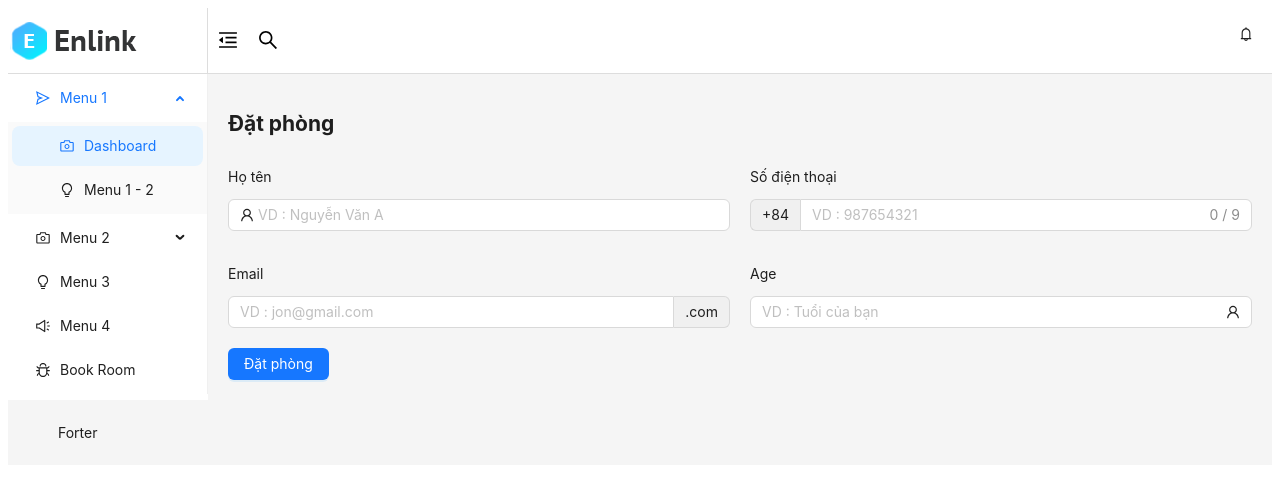
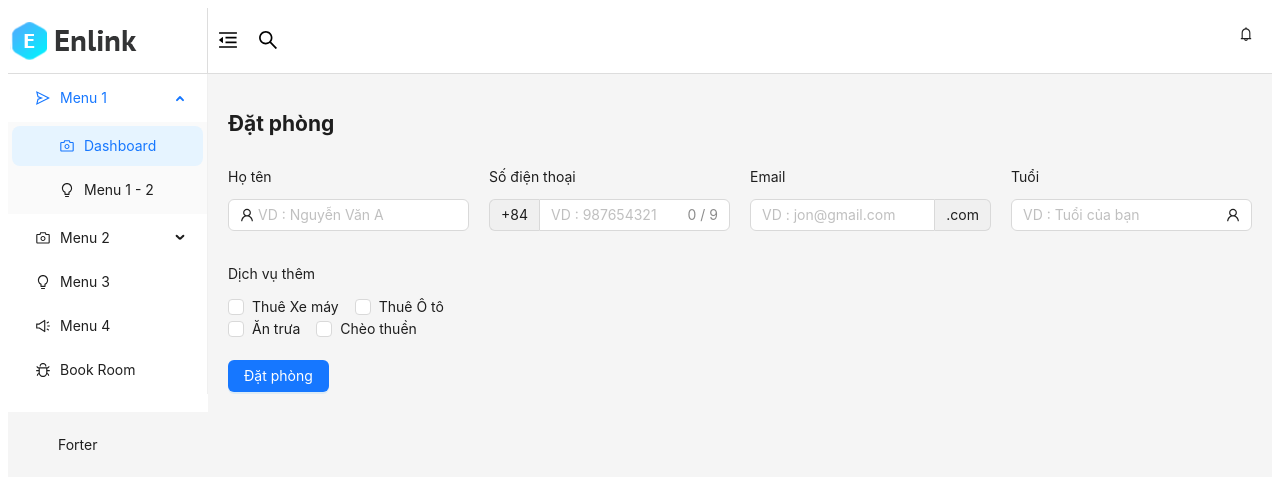
Before and after one commit to TienManh260703/ant-design, a React (Vite) app in the folder ant-design/: page /book-room in a window 1280 px wide. Shown: the top 488 px of the page. Built offline with nearby package versions, Linux system fonts and the light colour scheme.

Commit message:
Component : Checkbox

```diff
--- a/ant-design/src/pages/BookRoom/BookRoom.jsx
+++ b/ant-design/src/pages/BookRoom/BookRoom.jsx
@@ -1,4 +1,4 @@
-import { Input, Row, Col, Button } from "antd";
+import { Input, Row, Col, Button, Checkbox, Space } from "antd";
 import { useState } from "react";
 import { UserOutlined } from "@ant-design/icons";
 function BookRoom() {
@@ -14,6 +14,14 @@ function BookRoom() {
     setData(object);
   };
   // console.log(data);
+  const handleChangeCheckbox = (e) => {
+    // console.log(e);
+    const object = {
+      ...data,
+      services: e,
+    };
+    setData(object);
+  };
   const handleSubmit = () => {
     console.log("submit data json-server : ", data);
   };
@@ -21,7 +29,7 @@ function BookRoom() {
     <>
       <h2>Đặt phòng</h2>
       <Row gutter={[20, 20]}>
-        <Col xxl={12} xl={12} lg={12} md={12} sm={24} xs={24}>
+        <Col xxl={6} xl={6} lg={12} md={12} sm={24} xs={24}>
           <p>Họ tên</p>
           <Input
             name="fullname"
@@ -33,7 +41,7 @@ function BookRoom() {
             onChange={handleChangeInput}
           />
         </Col>
-        <Col xxl={12} xl={12} lg={12} md={12} sm={24} xs={24}>
+        <Col xxl={6} xl={6} lg={12} md={12} sm={24} xs={24}>
           <p>Số điện thoại</p>
           <Input
             name="phone"
@@ -47,7 +55,7 @@ function BookRoom() {
             onChange={handleChangeInput}
           />
         </Col>
-        <Col xxl={12} xl={12} lg={12} md={12} sm={24} xs={24}>
+        <Col xxl={6} xl={6} lg={12} md={12} sm={24} xs={24}>
           <p>Email</p>
           <Input
             name="email"
@@ -59,8 +67,8 @@ function BookRoom() {
             onChange={handleChangeInput}
           />
         </Col>
-        <Col xxl={12} xl={12} lg={12} md={12} sm={24} xs={24}>
-          <p>Age</p>
+        <Col xxl={6} xl={6} lg={12} md={12} sm={24} xs={24}>
+          <p>Tuổi</p>
           <Input
             name="age"
             placeholder="VD : Tuổi của bạn"
@@ -71,6 +79,18 @@ function BookRoom() {
             suffix={<UserOutlined />}
             onChange={handleChangeInput}
           />
+        </Col>
+        <Col xxl={6} xl={6} lg={12} md={12} sm={24} xs={24}>
+          <p>Dịch vụ thêm</p>
+          <Checkbox.Group name="services" onChange={handleChangeCheckbox}>
+            {/* <Space direction="vertical"> */}
+            {/* Cho nằm dọc : vertical */}
+            <Checkbox value={"Thuê xe"}>Thuê Xe máy</Checkbox>
+            <Checkbox value={"Khác"}> Thuê Ô tô</Checkbox>
+            <Checkbox value={"Ăn trưa"}>Ăn trưa</Checkbox>
+            <Checkbox value={"Chèo thuyền"}>Chèo thuền</Checkbox>
+            {/* </Space> */}
+          </Checkbox.Group>
         </Col>
         <Col xxl={24} xl={24} lg={24} md={24} sm={24} xs={24}>
           <Button type="primary" onClick={handleSubmit}>
```
